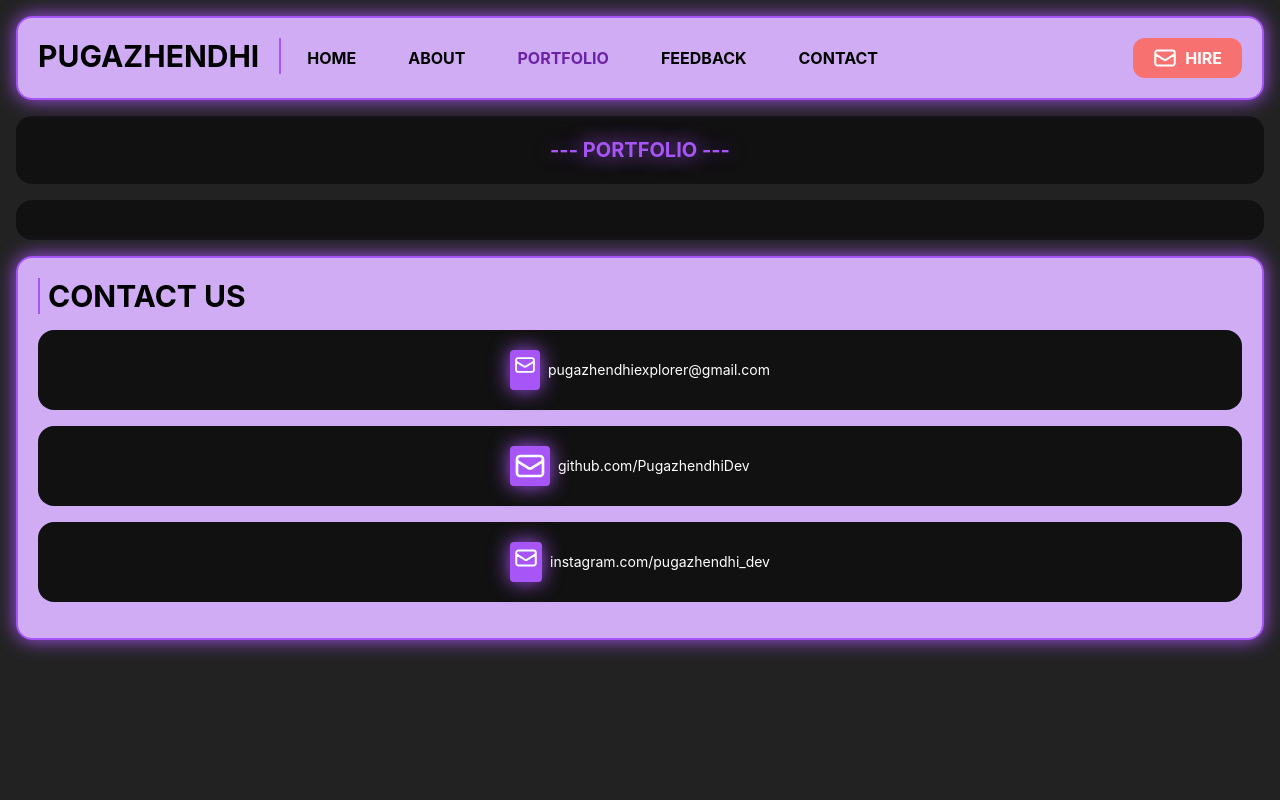
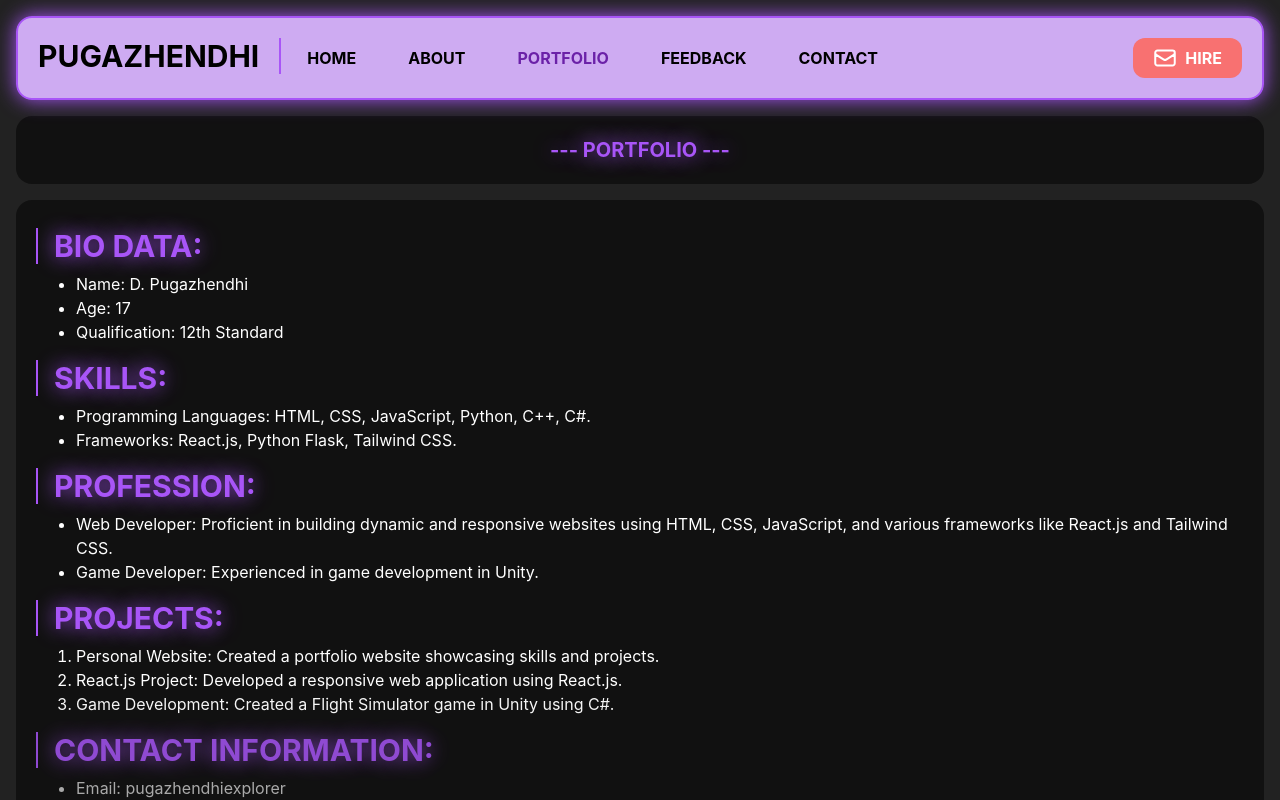
Before and after one commit to PugazhendhiDev/PugazhendhiDev, a React (Create React App) app: page /portfolio in a window 1280 px wide. Shown: the top 800 px of the page. Built offline with nearby package versions, Linux system fonts and the light colour scheme.

Commit message:
Add files via upload

```diff
--- a/src/App.js
+++ b/src/App.js
@@ -21,7 +21,7 @@ function App() {
       duration: 1,
       opacity: 0,
       delay: 2,
-      stagger: 0.3,
+      stagger: 0.2,
     });
     gsap.from(".footerAnimation", {
       duration: 1,
--- a/src/components/footer.js
+++ b/src/components/footer.js
@@ -2,83 +2,45 @@ function Footer() {
   return (
     <>
       <footer className="bg-purple-300 p-5 mb-4 rounded-2xl border-2 border-purple-500 bg-opacity-95 blurBorder">
-        <h1 className="footerAnimation my-auto font-bold text-[22px] lg:text-3xl uppercase pl-2 border-l-2 border-purple-500 lg:pr-5 lg:mr-5">
+        <h1 className="footerAnimation my-2 font-bold text-[22px] lg:text-3xl uppercase pl-2 border-l-2 border-purple-500 lg:pr-5 lg:mr-5">
           Contact Us
         </h1>
-        <div className="bg-[#111] mx-auto justify-center my-4 p-5 text-center rounded-2xl">
+        <div className="my-2 mb-6 justify-center flex flex-col md:flex-row">
+          <div className="bg-[#fff] justify-center my-1 mx-1 p-2 font-semibold text-center border-2 border-purple-500 rounded-xl">
             <a
               href="mailto:pugazhendhiexplorer@gmail.com"
-            className="footerAnimation justify-start flex gap-2 max-w-[260px] mx-auto"
+              className="footerAnimation max-w-[260px] mx-auto"
             >
-            <div className="blurBorder my-auto w-6 h-6 md:w-10 md:h-10 bg-purple-500 text-white p-1 rounded">
-              <svg
-                xmlns="http://www.w3.org/2000/svg"
-                fill="none"
-                viewBox="0 0 24 24"
-                stroke-width="2"
-                stroke="currentColor"
-              >
-                <path
-                  stroke-linecap="round"
-                  stroke-linejoin="round"
-                  d="M21.75 6.75v10.5a2.25 2.25 0 0 1-2.25 2.25h-15a2.25 2.25 0 0 1-2.25-2.25V6.75m19.5 0A2.25 2.25 0 0 0 19.5 4.5h-15a2.25 2.25 0 0 0-2.25 2.25m19.5 0v.243a2.25 2.25 0 0 1-1.07 1.916l-7.5 4.615a2.25 2.25 0 0 1-2.36 0L3.32 8.91a2.25 2.25 0 0 1-1.07-1.916V6.75"
-                />
-              </svg>
-            </div>
-            <h1 className="text-sm md:text-md text-white my-auto">
+              <h1 className="text-sm md:text-md text-black hover:text-purple-500 my-auto">
                 pugazhendhiexplorer@gmail.com
               </h1>
             </a>
           </div>
-        <div className="bg-[#111] mx-auto justify-center my-4 p-5 text-center rounded-2xl">
+          <div className="bg-[#fff] justify-center my-1 mx-1 p-2 font-semibold text-center border-2 border-purple-500 rounded-xl">
             <a
               href="https://github.com/PugazhendhiDev/"
-            className="footerAnimation justify-start flex gap-2 max-w-[260px] mx-auto"
+              className="footerAnimation max-w-[260px] mx-auto"
             >
-            <div className="blurBorder my-auto w-6 h-6 md:w-10 md:h-10 bg-purple-500 text-white p-1 rounded">
-              <svg
-                xmlns="http://www.w3.org/2000/svg"
-                fill="none"
-                viewBox="0 0 24 24"
-                stroke-width="2"
-                stroke="currentColor"
-              >
-                <path
-                  stroke-linecap="round"
-                  stroke-linejoin="round"
-                  d="M21.75 6.75v10.5a2.25 2.25 0 0 1-2.25 2.25h-15a2.25 2.25 0 0 1-2.25-2.25V6.75m19.5 0A2.25 2.25 0 0 0 19.5 4.5h-15a2.25 2.25 0 0 0-2.25 2.25m19.5 0v.243a2.25 2.25 0 0 1-1.07 1.916l-7.5 4.615a2.25 2.25 0 0 1-2.36 0L3.32 8.91a2.25 2.25 0 0 1-1.07-1.916V6.75"
-                />
-              </svg>
-            </div>
-            <h1 className="text-sm md:text-md text-white my-auto">
+              <h1 className="text-sm md:text-md text-black hover:text-purple-500 my-auto">
                 github.com/PugazhendhiDev
               </h1>
             </a>
           </div>
-        <div className="bg-[#111] mx-auto justify-center my-4 p-5 text-center rounded-2xl">
+          <div className="bg-[#fff] justify-center my-1 mx-1 p-2 font-semibold text-center border-2 border-purple-500 rounded-xl">
             <a
               href="https://instagram.com/pugazhendhi_dev/"
-            className="footerAnimation justify-start flex gap-2 max-w-[260px] mx-auto"
+              className="footerAnimation max-w-[260px] mx-auto"
             >
-            <div className="blurBorder my-auto w-6 h-6 md:w-10 md:h-10 bg-purple-500 text-white p-1 rounded">
-              <svg
-                xmlns="http://www.w3.org/2000/svg"
-                fill="none"
-                viewBox="0 0 24 24"
-                stroke-width="2"
-                stroke="currentColor"
-              >
-                <path
-                  stroke-linecap="round"
-                  stroke-linejoin="round"
-                  d="M21.75 6.75v10.5a2.25 2.25 0 0 1-2.25 2.25h-15a2.25 2.25 0 0 1-2.25-2.25V6.75m19.5 0A2.25 2.25 0 0 0 19.5 4.5h-15a2.25 2.25 0 0 0-2.25 2.25m19.5 0v.243a2.25 2.25 0 0 1-1.07 1.916l-7.5 4.615a2.25 2.25 0 0 1-2.36 0L3.32 8.91a2.25 2.25 0 0 1-1.07-1.916V6.75"
-                />
-              </svg>
-            </div>
-            <h1 className="text-sm md:text-md text-white my-auto">
+              <h1 className="text-sm md:text-md text-black hover:text-purple-500 my-auto">
                 instagram.com/pugazhendhi_dev
               </h1>
             </a>
+          </div>
+        </div>
+        <div className="my-2 p-2 bg-white border-2 border-purple-500 rounded-xl">
+          <p className="footerAnimation text-center">
+            &copy; 2024 D. Pugazhendhi. All rights reserved.
+          </p>
         </div>
       </footer>
     </>
--- a/src/pages/contact.js
+++ b/src/pages/contact.js
@@ -6,10 +6,11 @@ function Contact() {
           --- CONTACT ---
         </h1>
       </div>
-      <div className="bg-[hsl(0,0%,7%)] mx-auto justify-center my-4 p-5 text-center rounded-2xl">
+      <div className="my-2 mb-6 p-1 md:p-10 bg-[#111] justify-center flex flex-col gap-2 md:flex-row rounded-2xl">
+        <div className="bg-[#222] justify-center my-1 mx-1 p-2 md:p-4 font-semibold text-center border-2 border-purple-500 rounded-xl md:rounded-2xl">
           <a
             href="mailto:pugazhendhiexplorer@gmail.com"
-          className="contentRevealAnimation justify-start flex gap-2 max-w-[260px] mx-auto"
+            className="contentRevealAnimation flex gap-2 max-w-[260px] mx-auto"
           >
             <div className="blurBorder my-auto w-6 h-6 md:w-10 md:h-10 bg-purple-500 text-white p-1 rounded">
               <svg
@@ -26,15 +27,15 @@ function Contact() {
                 />
               </svg>
             </div>
-          <h1 className="text-sm md:text-md text-white my-auto">
+            <h1 className="text-sm md:text-md text-white hover:text-purple-500 my-auto">
               pugazhendhiexplorer@gmail.com
             </h1>
           </a>
         </div>
-      <div className="bg-[#111] mx-auto justify-center my-4 p-5 text-center rounded-2xl">
+        <div className="bg-[#222] justify-center my-1 mx-1 p-2 md:p-4 font-semibold text-center border-2 border-purple-500 rounded-xl md:rounded-2xl">
           <a
             href="https://github.com/PugazhendhiDev/"
-          className="contentRevealAnimation justify-start flex gap-2 max-w-[260px] mx-auto"
+            className="contentRevealAnimation flex gap-2 max-w-[260px] mx-auto"
           >
             <div className="blurBorder my-auto w-6 h-6 md:w-10 md:h-10 bg-purple-500 text-white p-1 rounded">
               <svg
@@ -51,15 +52,15 @@ function Contact() {
                 />
               </svg>
             </div>
-          <h1 className="text-sm md:text-md text-white my-auto">
+            <h1 className="text-sm md:text-md text-white hover:text-purple-500 my-auto">
               github.com/PugazhendhiDev
             </h1>
           </a>
         </div>
-      <div className="bg-[#111] mx-auto justify-center my-4 p-5 text-center rounded-2xl">
+        <div className="bg-[#222] justify-center my-1 mx-1 p-2 md:p-4 font-semibold text-center border-2 border-purple-500 rounded-xl md:rounded-2xl">
           <a
             href="https://instagram.com/pugazhendhi_dev/"
-          className="contentRevealAnimation justify-start flex gap-2 max-w-[260px] mx-auto"
+            className="contentRevealAnimation flex gap-2 max-w-[260px] mx-auto"
           >
             <div className="blurBorder my-auto w-6 h-6 md:w-10 md:h-10 bg-purple-500 text-white p-1 rounded">
               <svg
@@ -76,10 +77,11 @@ function Contact() {
                 />
               </svg>
             </div>
-          <h1 className="text-sm md:text-md text-white my-auto">
+            <h1 className="text-sm md:text-md text-white hover:text-purple-500 my-auto">
               instagram.com/pugazhendhi_dev
             </h1>
           </a>
+        </div>
       </div>
     </>
   );
--- a/src/pages/portfolio.js
+++ b/src/pages/portfolio.js
@@ -6,7 +6,65 @@ function Portfolio() {
           --- PORTFOLIO ---
         </h1>
       </div>
-      <div className="bg-[#111] mx-auto my-4 p-5 text-center rounded-2xl"></div>
+      <div className="bg-[#111] mx-auto my-4 p-5 text-white text-left rounded-2xl">
+        <h1 className="contentRevealAnimation blurText my-2 font-bold text-purple-500 text-[18px] lg:text-3xl uppercase pl-4 border-l-2 border-purple-500 lg:pr-5 lg:mr-5">
+          Bio Data:
+        </h1>
+        <ul className="list-disc ml-10 mb-4">
+          <li className="contentRevealAnimation">Name: D. Pugazhendhi</li>
+          <li className="contentRevealAnimation">Age: 17</li>
+          <li className="contentRevealAnimation">
+            Qualification: 12th Standard
+          </li>
+        </ul>
+        <h1 className="contentRevealAnimation blurText my-2 font-bold text-purple-500 text-[18px] lg:text-3xl uppercase pl-4 border-l-2 border-purple-500 lg:pr-5 lg:mr-5">
+          Skills:
+        </h1>
+        <ul className="list-disc ml-10 mb-4">
+          <li className="contentRevealAnimation">
+            Programming Languages: HTML, CSS, JavaScript, Python, C++, C#.
+          </li>
+          <li className="contentRevealAnimation">
+            Frameworks: React.js, Python Flask, Tailwind CSS.
+          </li>
+        </ul>
+        <h1 className="contentRevealAnimation blurText my-2 font-bold text-purple-500 text-[18px] lg:text-3xl uppercase pl-4 border-l-2 border-purple-500 lg:pr-5 lg:mr-5">
+          Profession:
+        </h1>
+        <ul className="list-disc ml-10 mb-4">
+          <li className="contentRevealAnimation">
+            Web Developer: Proficient in building dynamic and responsive
+            websites using HTML, CSS, JavaScript, and various frameworks like
+            React.js and Tailwind CSS.
+          </li>
+          <li className="contentRevealAnimation">
+            Game Developer: Experienced in game development in Unity.
+          </li>
+        </ul>
+        <h1 className="contentRevealAnimation blurText my-2 font-bold text-purple-500 text-[18px] lg:text-3xl uppercase pl-4 border-l-2 border-purple-500 lg:pr-5 lg:mr-5">
+          Projects:
+        </h1>
+        <ul className="list-decimal ml-10 mb-4">
+          <li className="contentRevealAnimation">
+            Personal Website: Created a portfolio website showcasing skills and
+            projects.
+          </li>
+          <li className="contentRevealAnimation">
+            React.js Project: Developed a responsive web application using
+            React.js.
+          </li>
+          <li className="contentRevealAnimation">
+            Game Development: Created a Flight Simulator game in Unity using C#.
+          </li>
+        </ul>
+        <h1 className="contentRevealAnimation blurText my-2 font-bold text-purple-500 text-[18px] lg:text-3xl uppercase pl-4 border-l-2 border-purple-500 lg:pr-5 lg:mr-5">
+          Contact Information:
+        </h1>
+        <ul className="list-disc ml-10 mb-4">
+          <li className="contentRevealAnimation">Email: pugazhendhiexplorer</li>
+          <p className="contentRevealAnimation">@gmail.com</p>
+        </ul>
+      </div>
     </>
   );
 }
```
Lines whose indentation alone changed are shown as unchanged.
